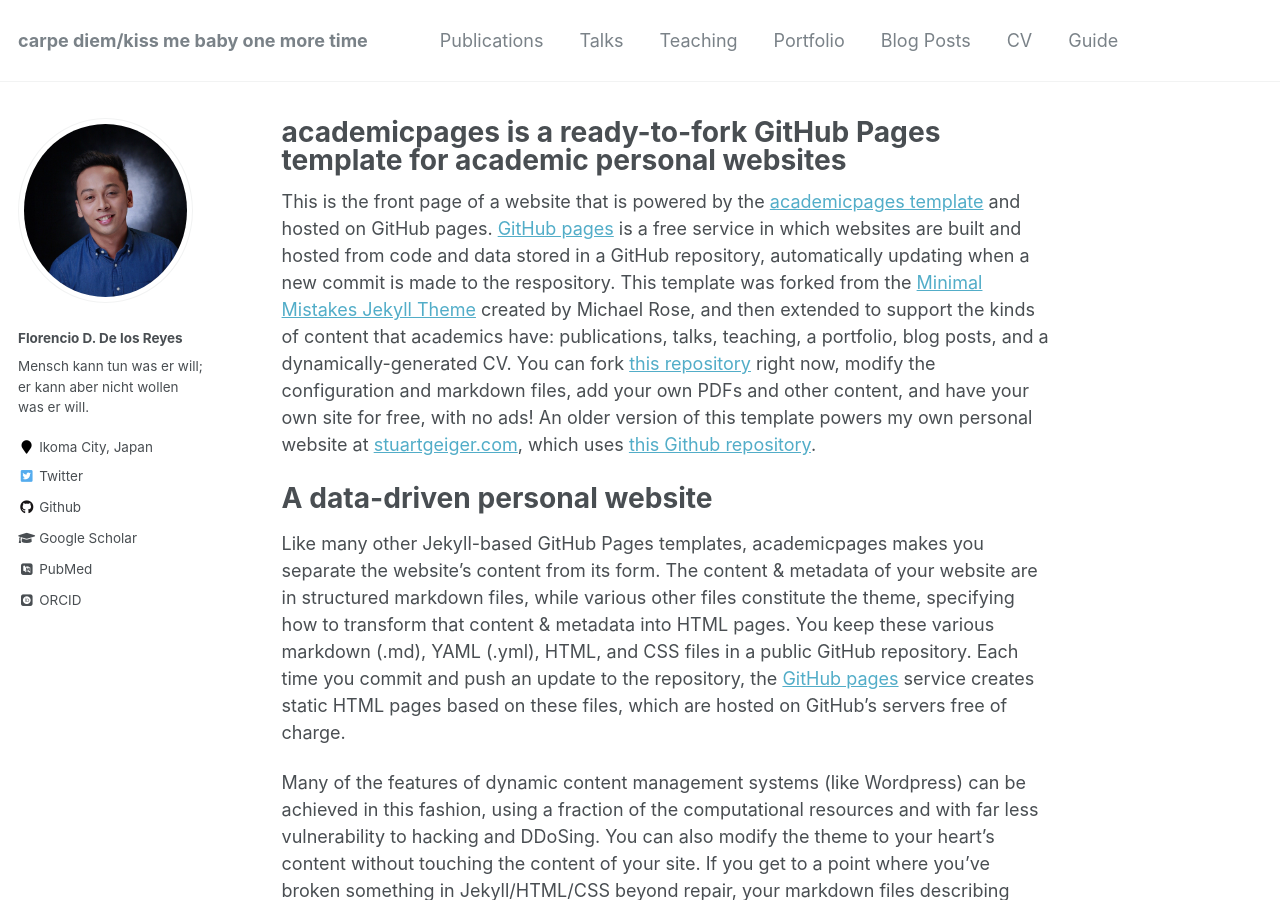
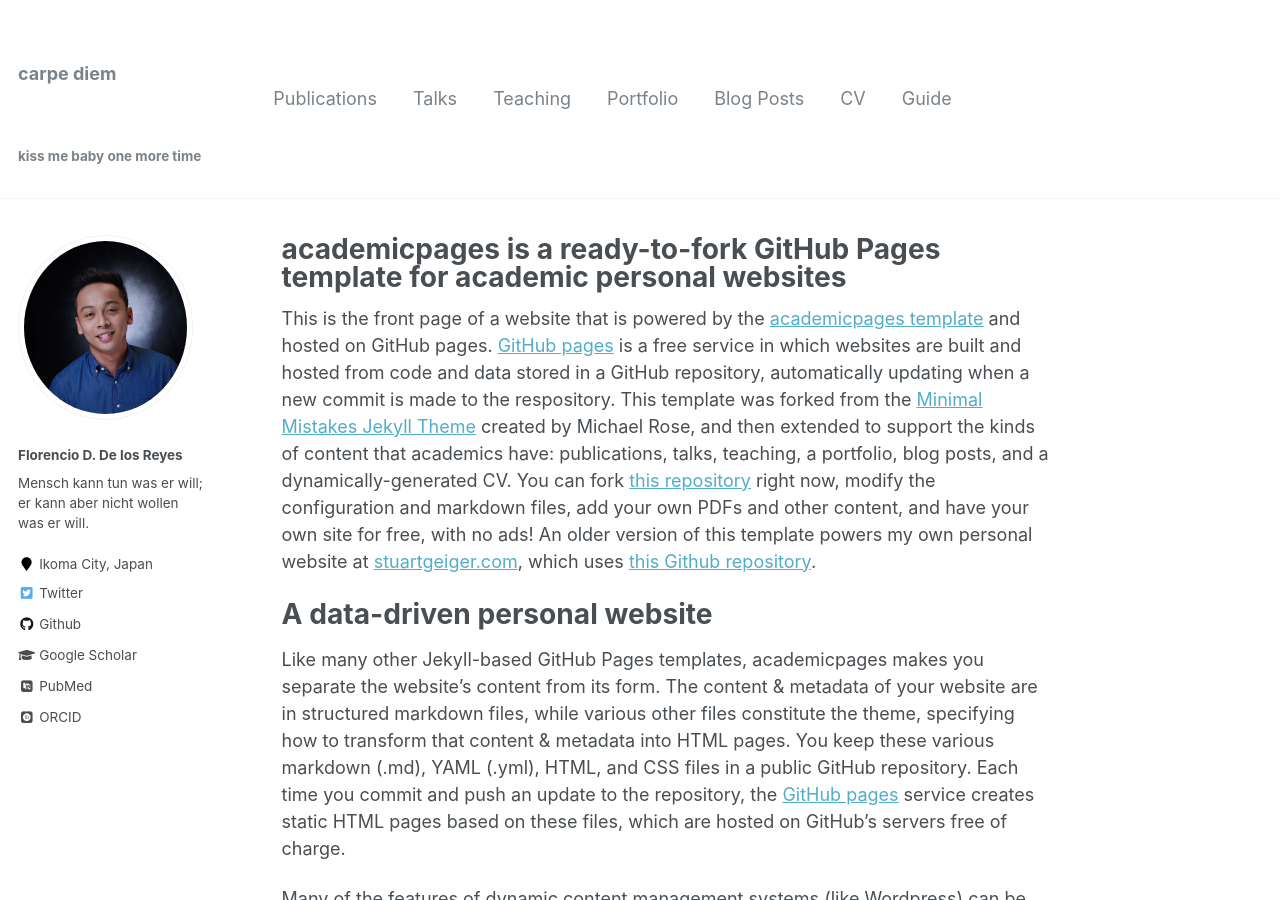
Before and after one commit to fddelosreyes/fddelosreyes.github.io, a Jekyll site: the page built from _pages/about.md, in a window 1280 px wide and 900 px high. Built offline with Jekyll 4.4.1, drawn with Linux system fonts in a browser that asks for light colours; some web fonts are replaced.

```diff
--- a/_config.yml
+++ b/_config.yml
@@ -7,7 +7,7 @@
 
 # Site Settings
 locale                   : "en-US"
-title                    : "<center>carpe diem/kiss me baby one more time</center>"
+title                    : "<h3>carpe diem</h3> <br> <h6>kiss me baby one more time</h6>"
 title_separator          : "-"
 name                     : &name "Florencio De los Reyes"
 description              : &description "personal description"
```
